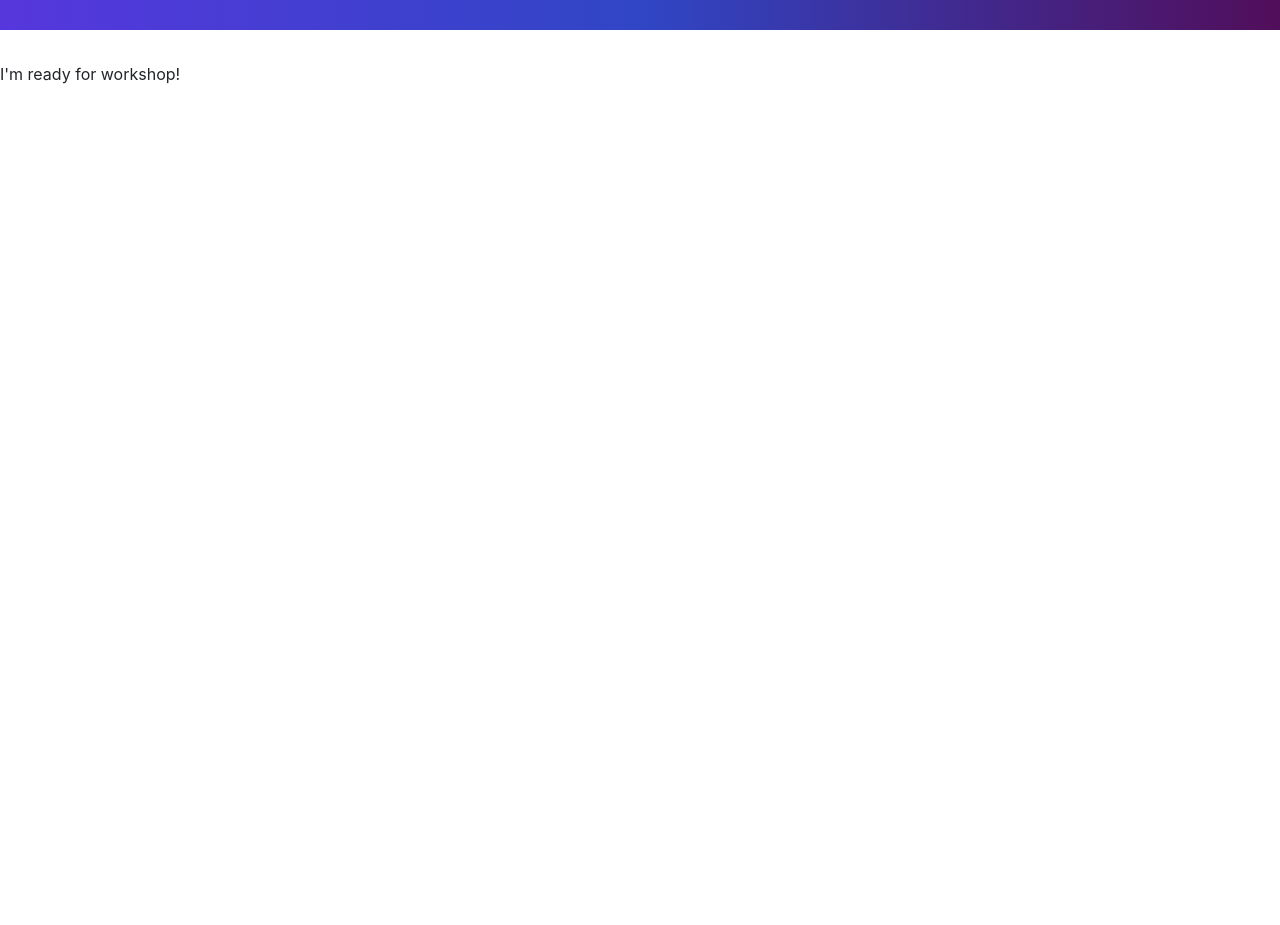
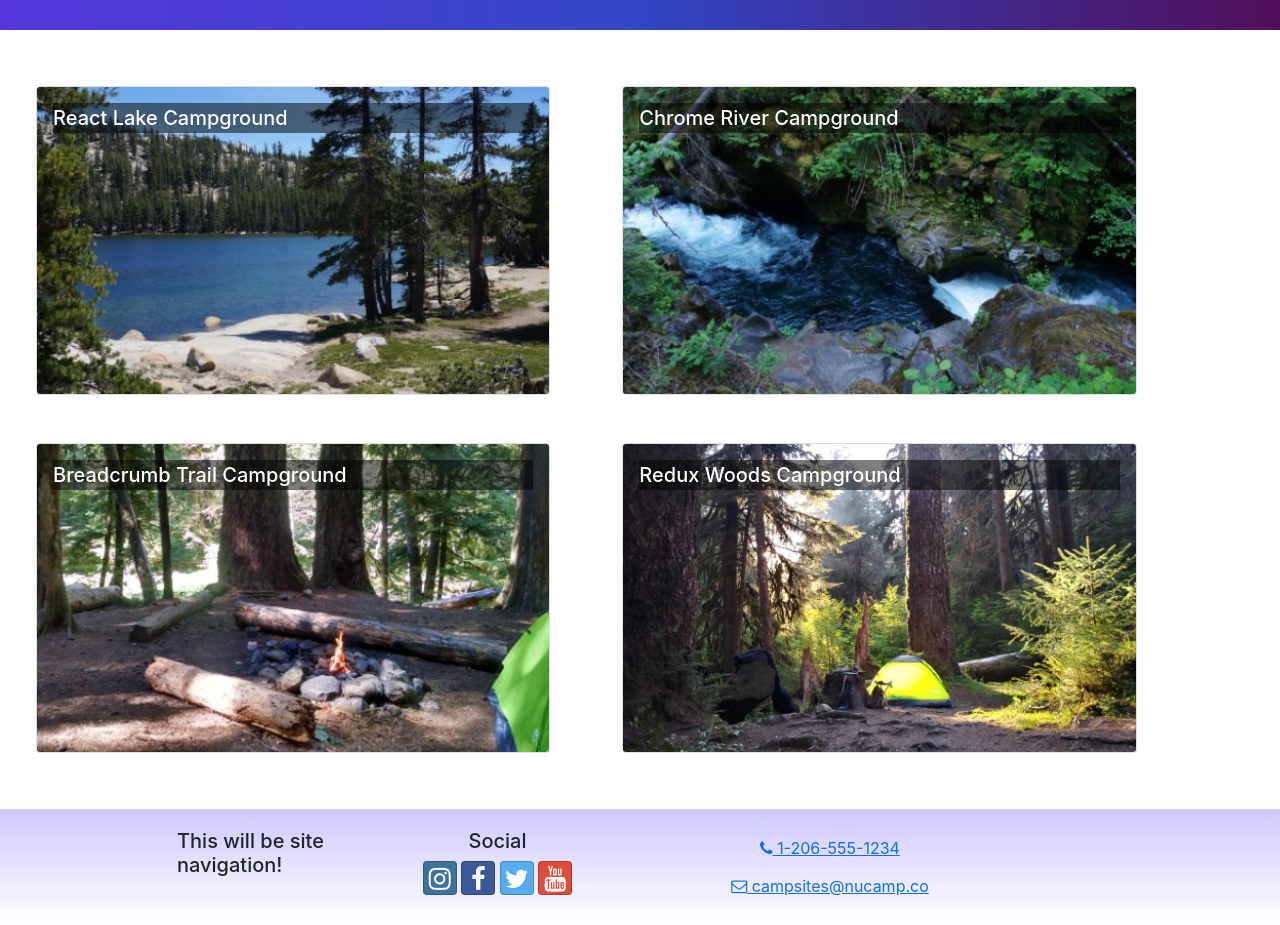
Before and after one commit to aliersh/react-site, a React (Create React App) app: page / in a window 1280 px wide. Shown: the part 98-1023 px from the top of the page. Before the commit the page ends 800 px from the top, so only its background shows below. Built offline with nearby package versions, Linux system fonts and the light colour scheme.

Commit message:
Workshop 2 Assignment

```diff
--- a/src/App.js
+++ b/src/App.js
@@ -1,19 +1,14 @@
-import React from 'react';
-import { Container, Navbar, NavbarBrand } from 'reactstrap';
-import NucampLogo from './app/assets/img/logo.png';
+import Header from './components/Header';
+import CampsitesList from './features/campsites/CampsitesList';
+import Footer from './components/Footer';
 import './App.css';
 
 function App() {
   return (
     <div className="App">
-      <Navbar dark color='primary' sticky='top' expand='md'>
-        <Container>
-          <NavbarBrand href='/'>
-            <img src={NucampLogo} alt='nucamp logo' />
-          </NavbarBrand>
-        </Container>
-      </Navbar>
-      I'm ready for workshop!
+      <Header />
+      <CampsitesList />
+      <Footer />
     </div>
   );
 }
--- /dev/null
+++ b/src/components/Footer.js
@@ -0,0 +1,61 @@
+import { Container, Row, Col } from "reactstrap";
+
+const Footer = () => {
+    return (
+        <footer className='site-footer'>
+            <Container>
+                <Row>
+                    <Col xs= {{ size: 4, offset: 1 }} sm='2'>
+                        <h5>This will be site navigation!</h5>
+                    </Col>
+                    <Col xs='6' sm='3' className="text-center">
+                    <h5>Social</h5>
+                        <a
+                            className='btn btn-social-icon btn-instagram'
+                            href='http://instagram.com/'
+                        >
+                            <i className='fa fa-instagram' />
+                        </a>{' '}
+                        <a
+                            className='btn btn-social-icon btn-facebook'
+                            href='http://www.facebook.com/'
+                        >
+                            <i className='fa fa-facebook' />
+                        </a>{' '}
+                        <a
+                            className='btn btn-social-icon btn-twitter'
+                            href='http://twitter.com/'
+                        >
+                            <i className='fa fa-twitter' />
+                        </a>{' '}
+                        <a
+                            className='btn btn-social-icon btn-google'
+                            href='http://youtube.com/'
+                        >
+                            <i className='fa fa-youtube' />
+                        </a>
+                    </Col>
+                    <Col sm='4' className='text-center'>
+                        <a
+                            role='button'
+                            className='btn btn-link'
+                            href='tel:+12065551234'
+                        >
+                            <i className='fa fa-phone' /> 1-206-555-1234
+                        </a>
+                        <br />
+                        <a
+                            role='button'
+                            className='btn btn-link'
+                            href='mailto:notreal@notreal.co'
+                        >
+                            <i className='fa fa-envelope-o' /> campsites@nucamp.co
+                        </a>
+                    </Col>
+                </Row>
+            </Container>
+        </footer>
+    );
+};
+
+export default Footer;
--- /dev/null
+++ b/src/components/Header.js
@@ -0,0 +1,14 @@
+import { Navbar, NavbarBrand } from "reactstrap";
+import NucampLogo from '../app/assets/img/logo.png'
+
+const Header = () => {
+    return (
+        <Navbar dark color='primary' sticky='top' expand='md'>
+            <NavbarBrand href='/'>
+                <img src={NucampLogo} alt='nucamp logo' />
+            </NavbarBrand>
+        </Navbar>
+    );
+};
+
+export default Header;
--- /dev/null
+++ b/src/features/campsites/CampsiteCard.js
@@ -0,0 +1,18 @@
+import { Card, CardImg, CardImgOverlay, CardTitle } from 'reactstrap';
+
+const CampsiteCard = (props) => {
+    return (
+        <Card>
+            <CardImg
+                width='100%'
+                src={props.campsite.image}
+                alt={props.campsite.name}
+            />
+            <CardImgOverlay>
+                <CardTitle>{props.campsite.name}</CardTitle>
+            </CardImgOverlay>
+        </Card>
+    );
+};
+
+export default CampsiteCard;
--- /dev/null
+++ b/src/features/campsites/CampsitesList.js
@@ -0,0 +1,19 @@
+import { CAMPSITES } from "../../app/shared/CAMPSITES";
+import { Col, Row } from 'reactstrap';
+import CampsiteCard from "./CampsiteCard";
+
+const CampsitesList = () => {
+    return (
+        <Row className="ms-auto">
+            {CAMPSITES.map(campsite => {
+                return (
+                <Col md='5' className="m-4" key={campsite.id}>
+                    <CampsiteCard campsite={campsite} />
+                </Col>
+            );
+        })}
+        </Row>
+    );
+};
+
+export default CampsitesList;
```
